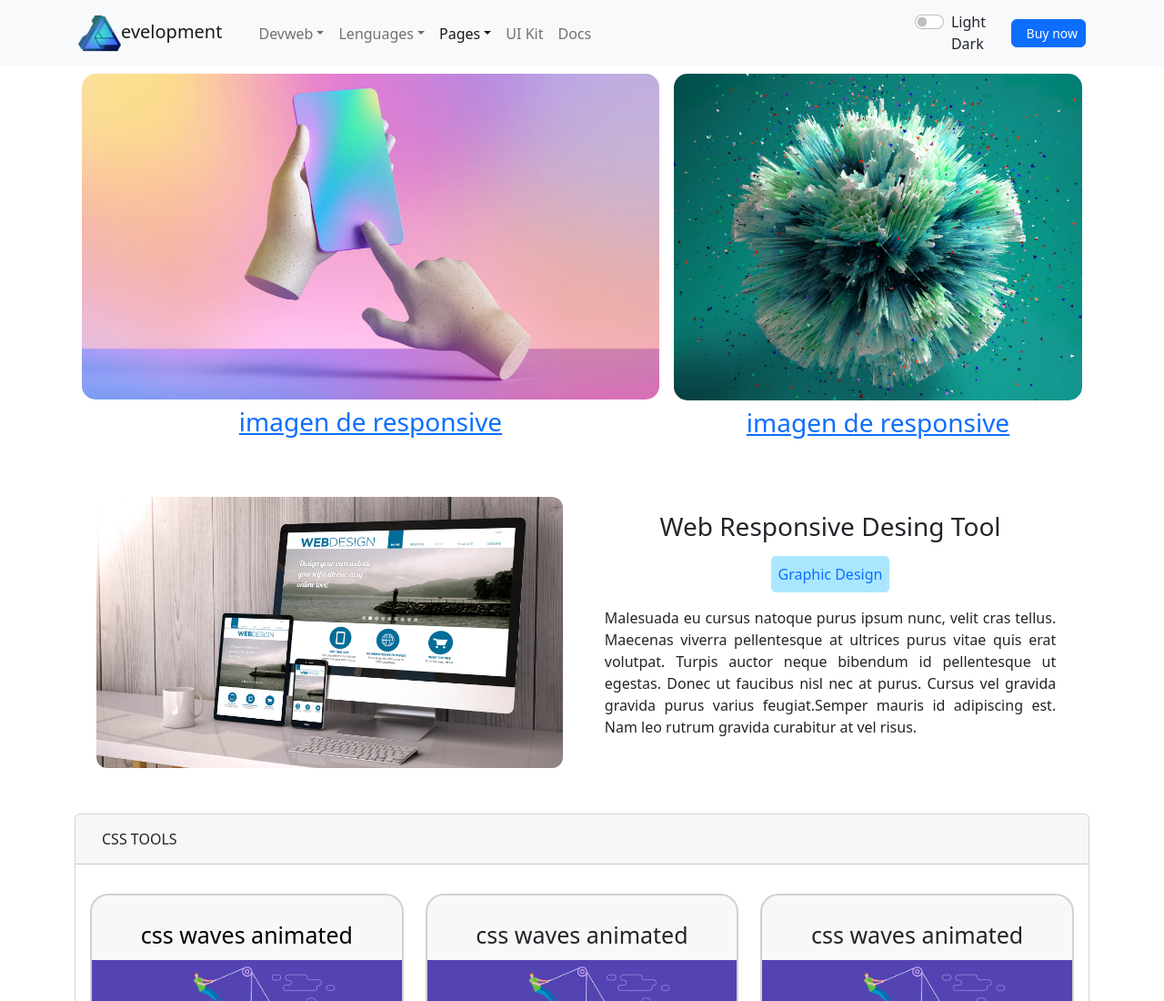
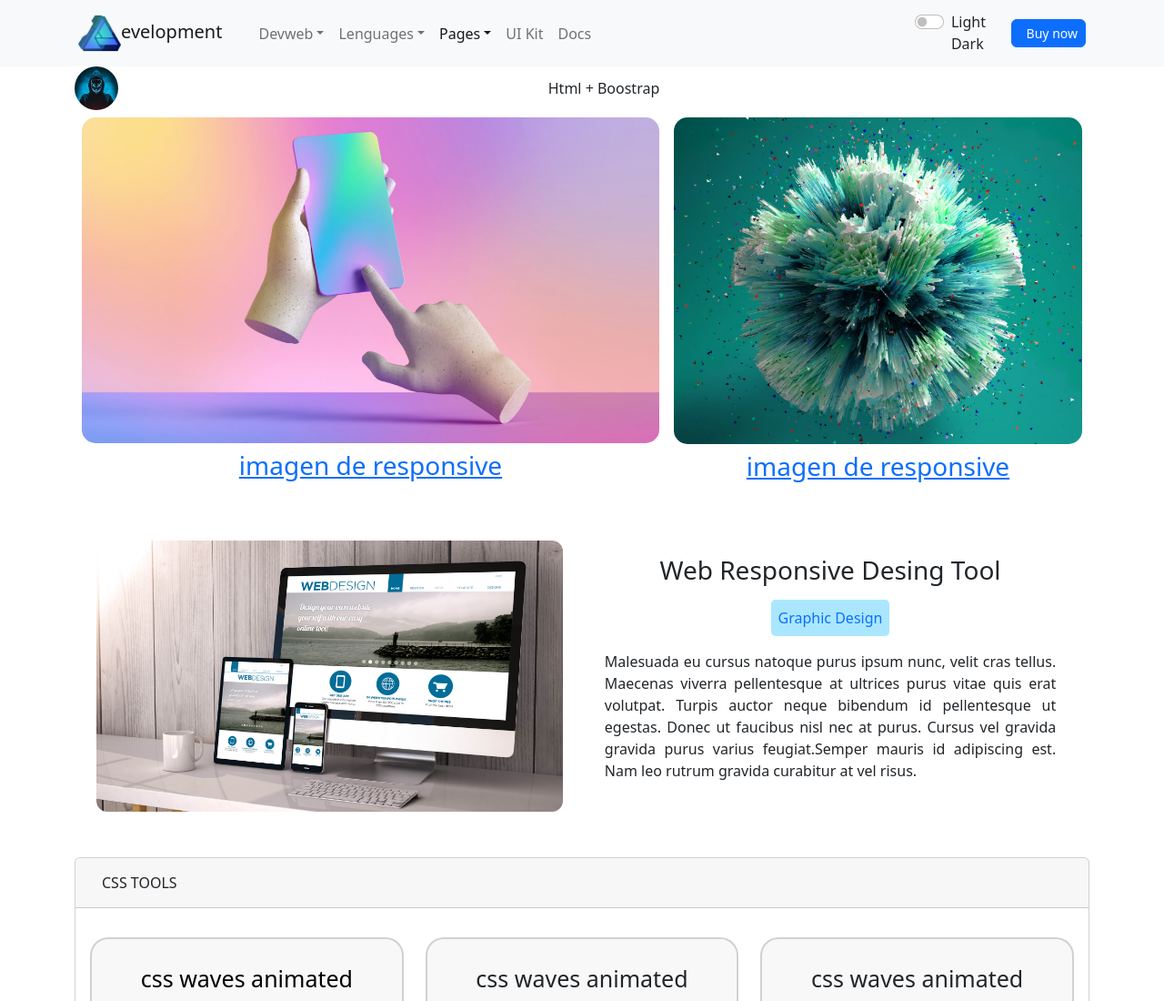
Before and after one commit to erre0uno/Andres_Dev, a plain HTML site: page index.html in a window 1280 px wide. Shown: the top 1100 px of the page at 91% size. Drawn offline with nearby package versions, Linux system fonts and the light colour scheme.

Commit message:
test de commit

```diff
--- a/css/styles.css
+++ b/css/styles.css
@@ -78,3 +78,12 @@ table, th, td {
     text-decoration: none;
     color: black;
 }
+
+.ficha {
+    display: flex;
+    flex-wrap: wrap;
+    align-items: center;
+}
+.ficha p {
+    margin: 0 auto;
+}
--- a/index.html
+++ b/index.html
@@ -149,13 +149,11 @@
 
   <section>
     <div class="container ">
-      <div class="container">
 
+      <div class="ficha">
+          <img src="img/mascara.jpg" alt="Logo" style="width:48px;height: 48px;" class="rounded-circle">
+          <p>Html + Boostrap</p>
       </div>
-      <div class="container">
-
-      </div>
-    </div>
 
   </section>
 
@@ -196,7 +194,8 @@
           </div>
         </div>
       </div>
-    </section>
+
+      </section>
     <section id="tools">
       <div class="row">
         <div class="col-12">
```
Also changed, not shown: 1 other file.
